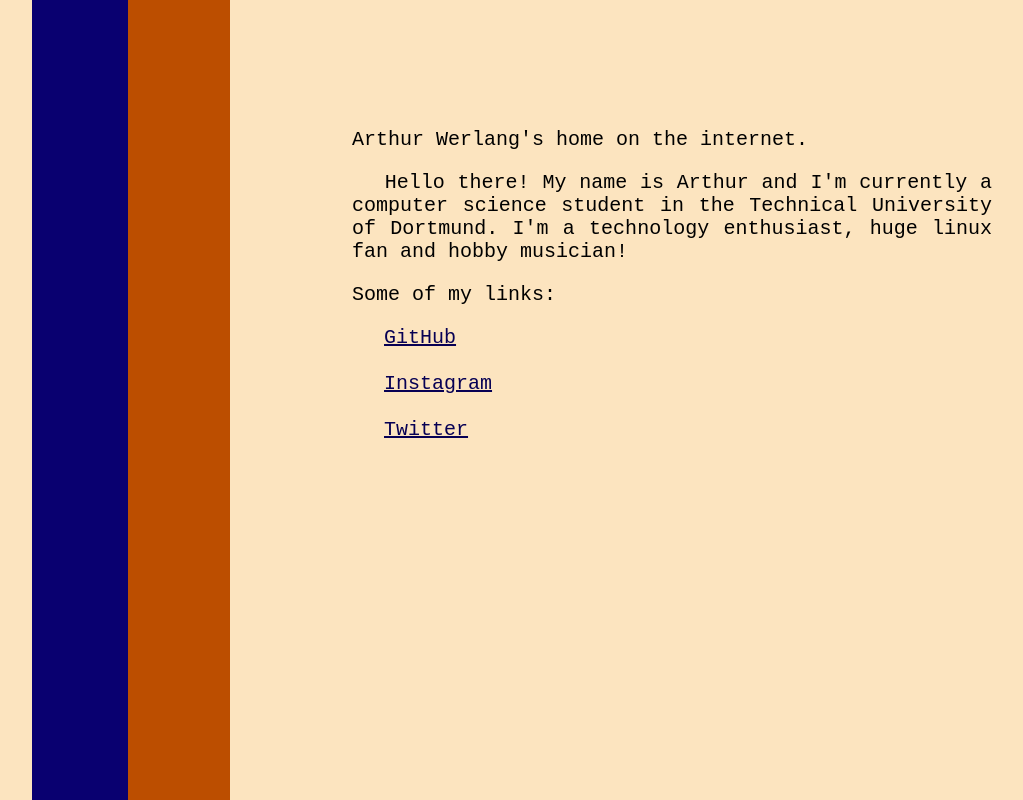
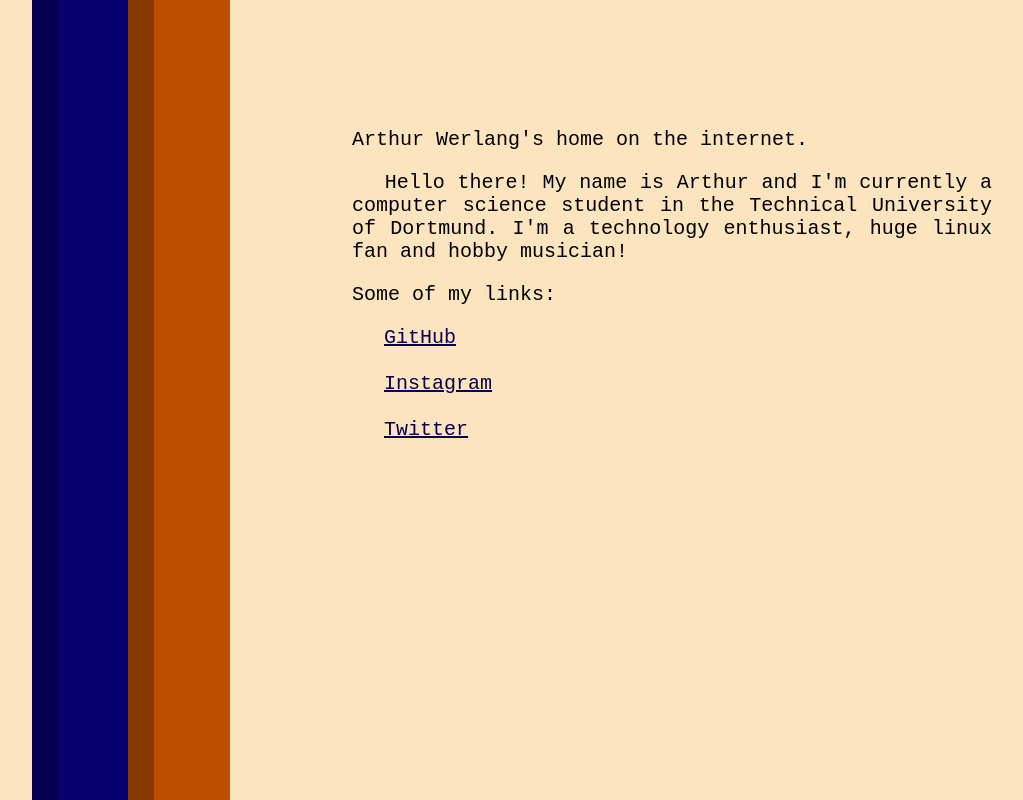
Before and after one commit to arthwerlang/arthwerlang.github.io, a plain HTML site: page index.html in a window 1280 px wide. Shown: the whole page, without its empty margins (32-1055 px from the left). Drawn offline with Linux system fonts and the light colour scheme.

Commit message:
Update index.html

```diff
--- a/index.html
+++ b/index.html
@@ -1,7 +1,9 @@
 <html>
     <link rel="stylesheet" href="style.css">
     <div class="blue-line"></div>
+    <div class="shadow-blue"></div>
     <div class="orange-line"></div>
+    <div class="shadow-orange"></div>
     <head>Arthur Werlang's home on the internet.</head>
     <body>
         <p>&emsp; Hello there! My name is Arthur and I'm currently a computer science student in the Technical University of Dortmund. I'm a technology enthusiast, huge linux fan and hobby musician! </p>
```
